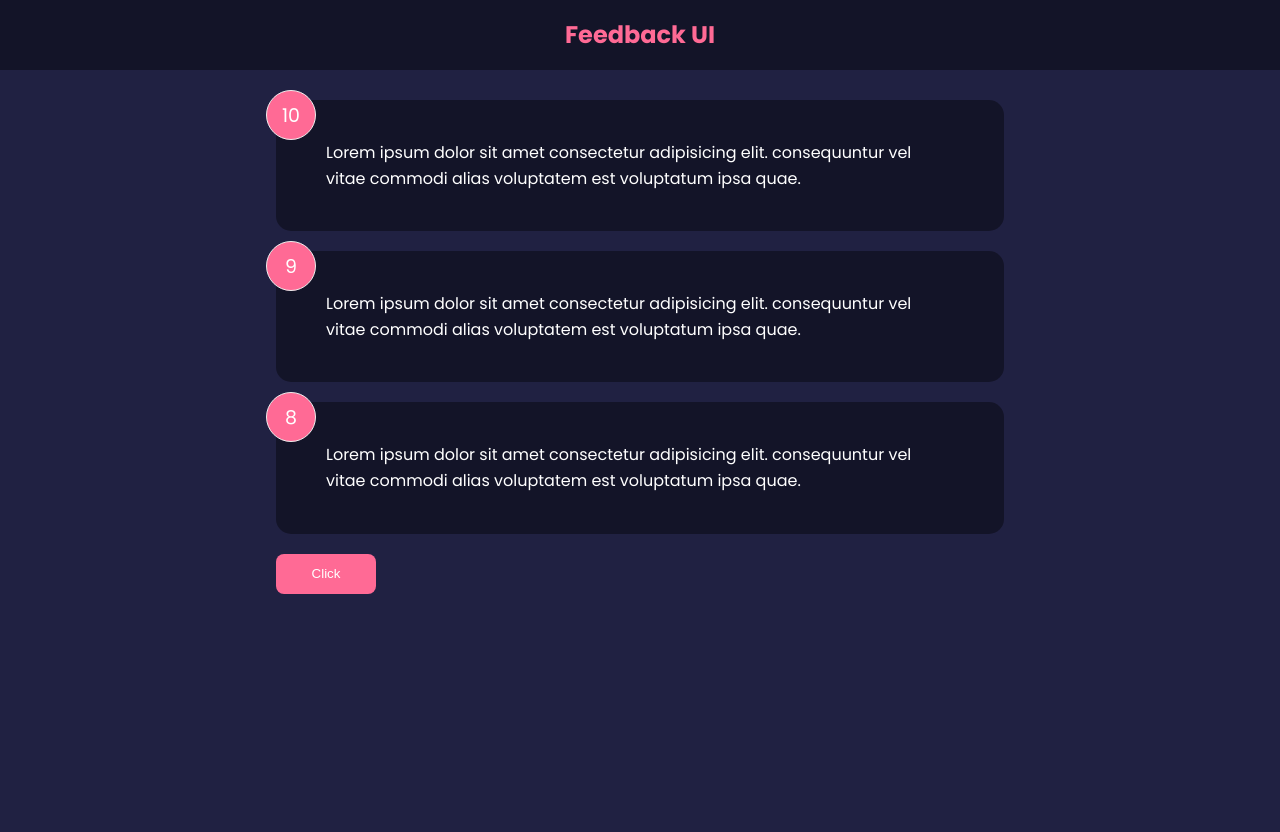
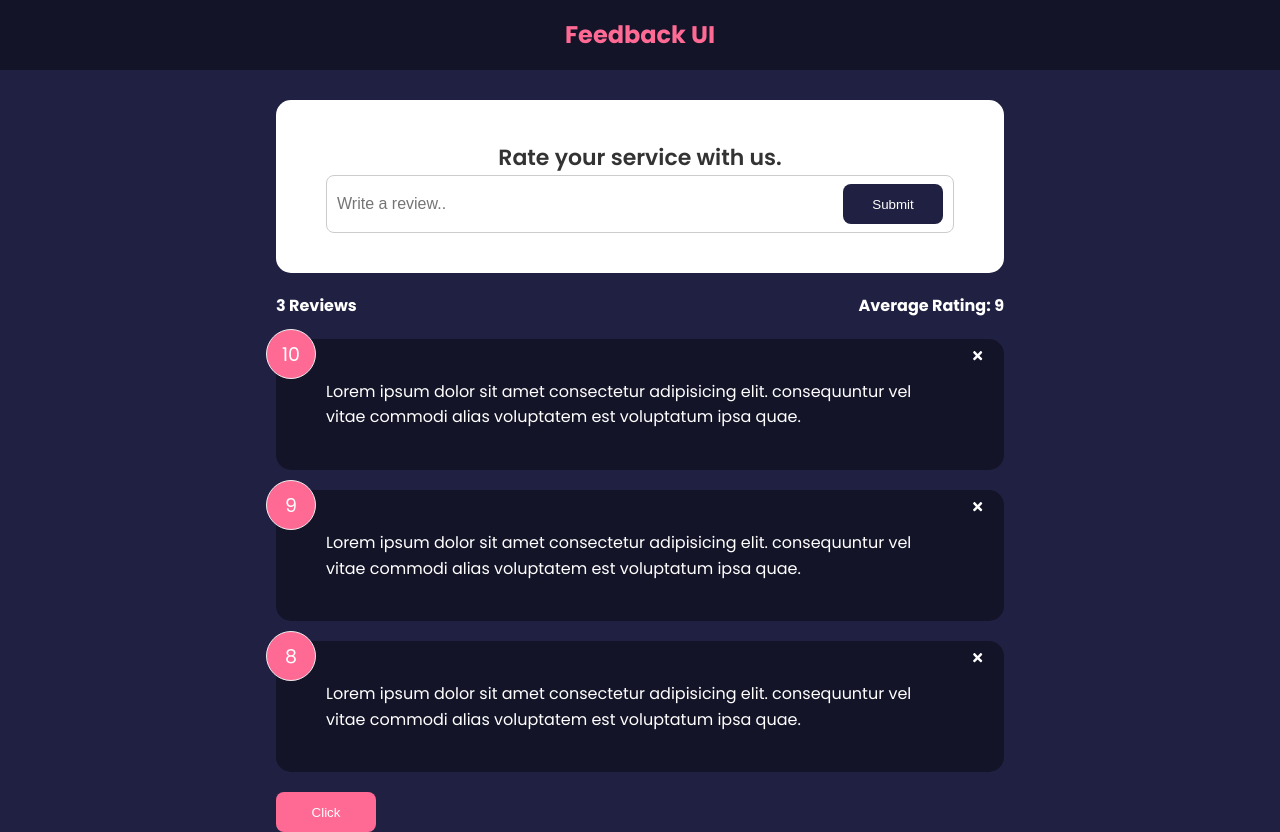
Before and after one commit to CarnevaleMNO/FeedbackUI, a React (Create React App) app: page / in a window 1280 px wide. Before the commit the page ends 800 px from the top, so only its background shows below. Built offline with nearby package versions, Linux system fonts and the light colour scheme.

Commit message:
add Button component/Form

```diff
--- a/package.json
+++ b/package.json
@@ -8,7 +8,8 @@
     "@testing-library/user-event": "^13.5.0",
     "react": "^17.0.2",
     "react-dom": "^17.0.2",
-    "react-scripts": "5.0.0",
+    "react-icons": "^4.3.1",
+    "react-scripts": "^5.0.0",
     "web-vitals": "^2.1.2"
   },
   "scripts": {
--- a/src/App.js
+++ b/src/App.js
@@ -1,29 +1,43 @@
-import {useState} from 'react';
+import { useState } from "react";
 import Header from "./components/Header";
-import FeedbackData from './data/FeedbackData'
-import FeedbackList from './components/FeedbackList'
+import FeedbackData from "./data/FeedbackData";
+import FeedbackList from "./components/FeedbackList";
+import FeedbackStats from "./components/FeedbackStats";
+import FeedbackForm from "./components/FeedbackForm";
 
 export default function App() {
-  const [feedback] = useState(FeedbackData)
-  const [trueOrFalse, setTrueOrFalse] = useState(true)
+  const [feedback, setFeedback] = useState(FeedbackData);
+  const [trueOrFalse, setTrueOrFalse] = useState(true);
 
   const handleClick = () => {
-    if(trueOrFalse === true){
-      setTrueOrFalse(false)
+    if (trueOrFalse === true) {
+      setTrueOrFalse(false);
     } else {
-      setTrueOrFalse(true)
+      setTrueOrFalse(true);
     }
-  }
+  };
 
+  const deleteFeedback = (id) => {
+    if (window.confirm("Are you sure you want to delete")) {
+      setFeedback(feedback.filter((item) => item.id !== id));
+    }
+  };
 
   return (
     <>
-      <Header  />
+      <Header />
       <div className="container">
-          <FeedbackList feedback={feedback} display={trueOrFalse} />
-          <button className="btn btn-secondary" onClick={handleClick}>Click</button>
+        <FeedbackForm />
+        <FeedbackStats feedback={feedback} />
+        <FeedbackList
+          feedback={feedback}
+          display={trueOrFalse}
+          handleDelete={deleteFeedback}
+        />
+        <button className="btn btn-secondary" onClick={handleClick}>
+          Click
+        </button>
       </div>
-
     </>
   );
 }
--- /dev/null
+++ b/src/components/FeedbackForm.jsx
@@ -0,0 +1,31 @@
+import { useState } from "react";
+import Card from "./shared/Card";
+import Button from "./shared/Button";
+
+export default function FeedbackForm() {
+  const [text, setText] = useState("");
+  const [btnDisabled, setBtnDisabled] = useState(true);
+  const [message, setMessage] = useState("");
+
+  const handleChange = (e) => {
+    setText(e.target.value);
+  };
+
+  return (
+    <Card>
+      <form>
+        <h2>Rate your service with us.</h2>
+        {/* Rating select component */}
+        <div className="input-group">
+          <input
+            onChange={handleChange}
+            type="text"
+            placeholder="Write a review.."
+            value={text}
+          />
+          <Button type="submit">Submit</Button>
+        </div>
+      </form>
+    </Card>
+  );
+}
--- a/src/components/FeedbackItem.jsx
+++ b/src/components/FeedbackItem.jsx
@@ -1,10 +1,14 @@
+import { FaTimes } from 'react-icons/fa';
 import Card from "./shared/Card";
 
-export default function FeedbackItem({ item, display }) {
+export default function FeedbackItem({ item, display, handleDelete }) {
 
   return (
     <Card display={display}>
       <div className="num-display">{item.rating}</div>
+      <button onClick={() => handleDelete(item.id)} className="close">
+        <FaTimes color={display && "white"}/>
+      </button>
       <div className="text-display">{item.text}</div>
     </Card>
   );
--- a/src/components/FeedbackList.jsx
+++ b/src/components/FeedbackList.jsx
@@ -1,6 +1,6 @@
 import FeedbackItem from './FeedbackItem';
 
-export default function FeedbackList({feedback, display}) {
+export default function FeedbackList({feedback, display, handleDelete}) {
     if(!feedback || feedback.length === 0){
         return <p>No feedback yet..</p>
     }
@@ -8,7 +8,7 @@
     return (
         <div className="feedback-list">
             {feedback.map((item) => (
-                <FeedbackItem key={item.id} item={item} display={display}/>
+                <FeedbackItem key={item.id} item={item} display={display} handleDelete={handleDelete} />
             ))}
         </div>
     )
--- /dev/null
+++ b/src/components/FeedbackStats.jsx
@@ -0,0 +1,15 @@
+export default function FeedbackStats({feedback}) {
+    //Calculate ratings avg
+    let average = feedback.reduce((acc, curr) => {
+        return acc + curr.rating
+    }, 0) / feedback.length
+
+    average = average.toFixed(1).replace(/[.,]0$/, '');
+
+    return (
+        <div className="feedback-stats">
+            <h4>{feedback.length} Reviews</h4>
+            <h4>Average Rating: {isNaN(average) ? "N/A" : average}</h4>
+        </div>
+    )
+}
--- /dev/null
+++ b/src/components/shared/Button.jsx
@@ -0,0 +1,13 @@
+export default function Button({ children, version, type, isDisabled }) {
+  return (
+    <button type={type} disabled={isDisabled} className={`btn btn-${version}`}>
+      {children}
+    </button>
+  );
+}
+
+Button.defaultProps = {
+  version: "primary",
+  type: "button",
+  isDisabled: false,
+};
```
Also changed, not shown: 1 other file (tests, documents, lock files or other folders).
